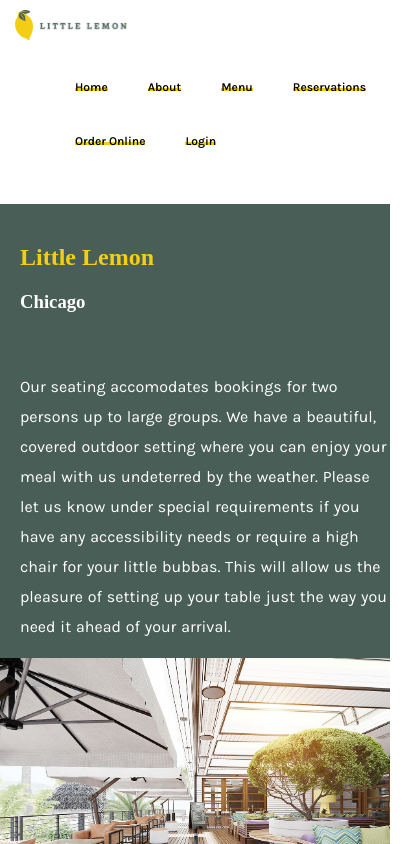
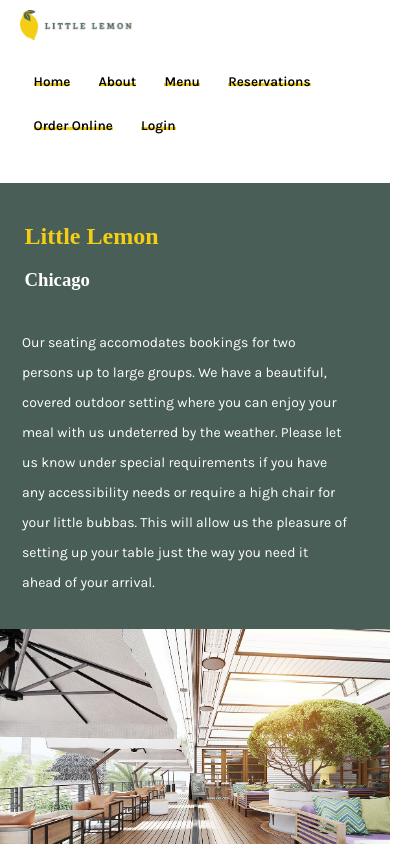
Before and after one commit to yshakib/littlerezzo, a React (Create React App) app: page /reservations in a window 390 px wide. Shown: the top 844 px of the page, 420 px wide, since content can reach past the window. Built offline with nearby package versions, Linux system fonts and the light colour scheme; a web font is replaced by a local one.

Commit message:
mobile optimization complete

```diff
--- a/src/App.css
+++ b/src/App.css
@@ -62,3 +62,9 @@ a:hover {
      padding-top: 10px;
   }
 }
+
+@media only screen and (max-width: 480px) {
+  .container {
+    width: 90%;
+  }
+}
--- a/src/components/BookingForm/BookingForm.css
+++ b/src/components/BookingForm/BookingForm.css
@@ -55,3 +55,10 @@
   background-color: #FFFFFF;
   color: #495E57;
   }
+
+@media only screen and (max-width: 480px) {
+  .sentence {
+
+    width: 80%;
+  }
+}
--- a/src/components/Header.css
+++ b/src/components/Header.css
@@ -15,19 +15,9 @@ header {
 @media only screen and (max-width: 480px) {
   header {
     display: block;
-    justify-content: left;
-  }
-  .top-nav ul {
-    justify-content: left;
   }
   .header-logo {
     width: 7em;
     height: auto;
   }
-  .top-nav a {
-    font-size: .8em;
-  }
-  .top-li li {
-    padding: 0;
-  }
 }
--- a/src/components/Main/Main.css
+++ b/src/components/Main/Main.css
@@ -11,9 +11,9 @@
   flex-direction: column;
 }
 .hero-left {
-    width: 100vw;
-    background-color: #495E57;
-    height: 300px;
+  width: 100vw;
+  background-color: #495E57;
+  height: 300px;
 }
 .banner-image-mobile, .hero-right {
   height: 300px;
@@ -33,7 +33,6 @@
 .banner p {
   color: #FFFFFF;
   padding-left: 20px;
-  flex-wrap: balance;
   justify-content: left;
   word-spacing: 1px;
   line-height: 30px;
@@ -57,7 +56,22 @@
     height: 517px;
   }
   .hero-right {
-      height: 517px;
-      width: 50vw;
+    height: 517px;
+    width: 50vw;
   }
 }
+
+@media only screen and (max-width: 480px) {
+  .banner p {
+    font-size: .875em;
+    margin-right: 5%;
+    padding: 1.25em;
+    word-spacing: normal;
+  }
+  .col-6 {
+    background-color: #495E57;
+  }
+  .banner-image-mobile, .hero-right {
+    width: 100%;
+  }
+}
--- a/src/components/Nav.css
+++ b/src/components/Nav.css
@@ -5,7 +5,7 @@
   }
 .top-li {
   display: inline-flex;
-  padding: 20px;
+  padding: 1.25em;
 }
 .top-li a {
   color: #000;
@@ -28,3 +28,16 @@ a:hover::before {
   bottom: 0;
   height: 100%;
 }
+
+@media only screen and (max-width: 480px) {
+  .top-li {
+    padding: calc(8px + 1.5625vw);
+  }
+  .top-nav a {
+    font-size: .9em;
+  }
+  .top-nav ul {
+    padding: 0;
+  }
+
+}
```
Lines whose indentation alone changed are shown as unchanged.
